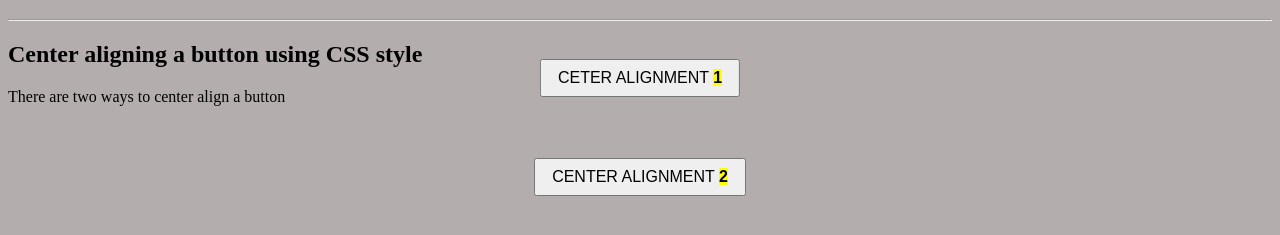
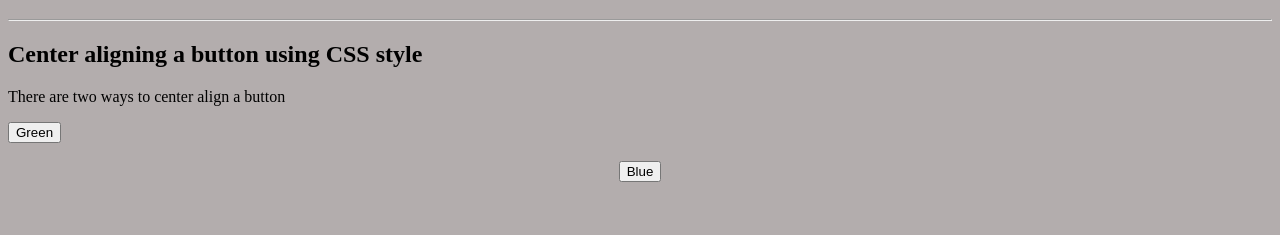
Before and after one commit to Aftabe/button_center-alignment, a plain HTML site: page index.html in a window 1280 px wide. Shown: the part 61-296 px from the top of the page. Drawn offline with nearby package versions, Linux system fonts and the light colour scheme.

Commit message:
buttons have been changed

```diff
--- a/index.html
+++ b/index.html
@@ -18,14 +18,16 @@
     <h2> Center aligning a button using CSS style</h2>
     <p>There are two ways to center align a button</p>
 
-    <button class="custom-btn">ceter alignment <mark> <strong>1</strong></mark></button>
+    <!-- <button class="custom-btn">ceter alignment <mark> <strong>1</strong></mark></button> -->
+    <button class="button1">Green</button>
+
 
     <br><br>
 
 
     <div class="button">
 
-        <button class="main-btn-class">center alignment <mark> <strong>2</strong></mark></button>
+        <button class="button2">Blue</button>
 
     </div>
 
```
